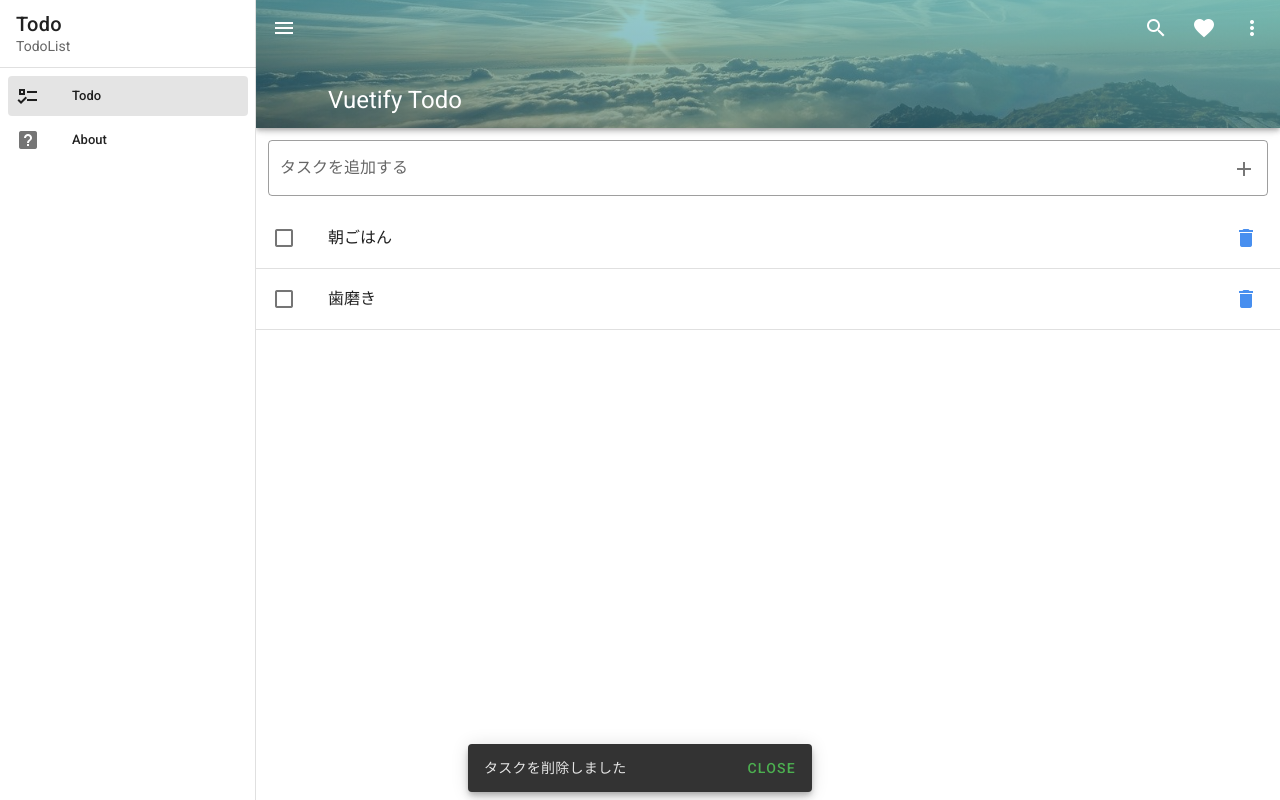
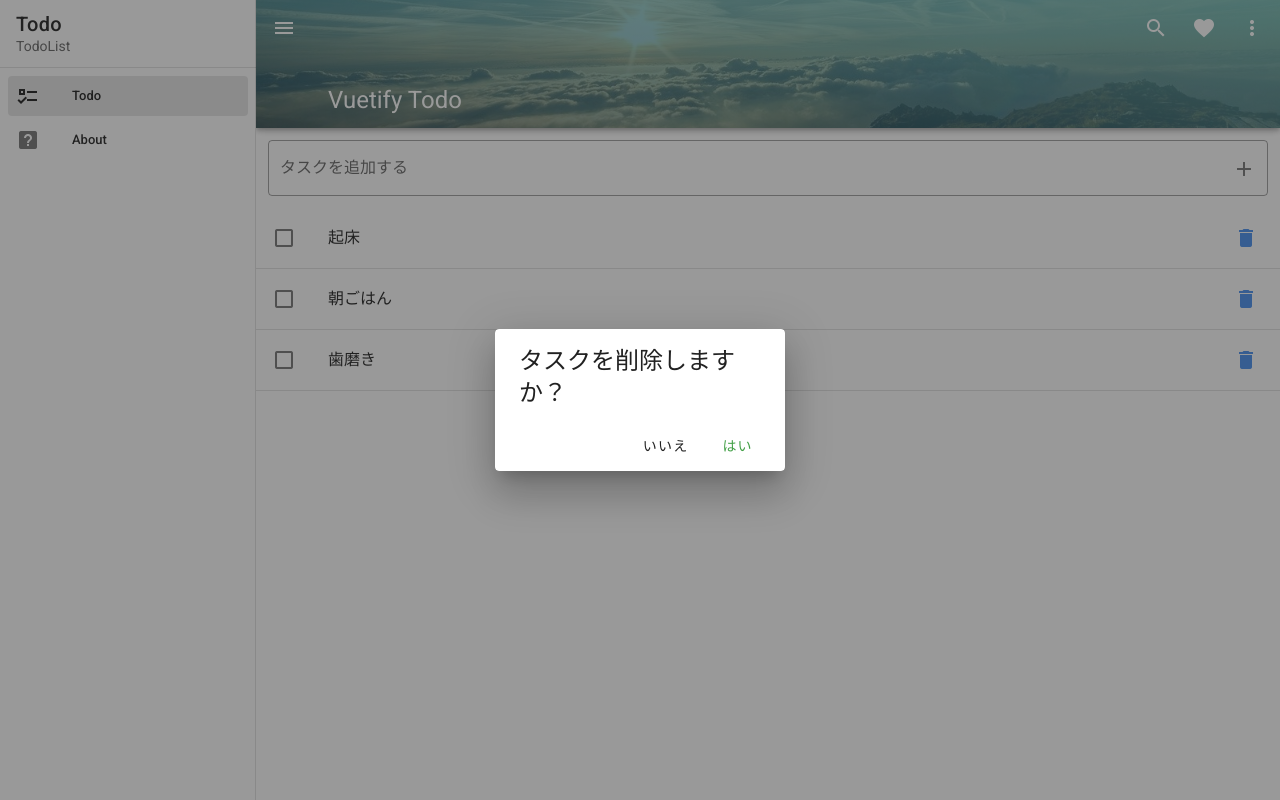
Before and after one commit to AI1411/vuetify-todo, a Vue app: page / in a window 1280 px wide. Both pictures are taken after a click on the button 1246 px from the left and 238 px from the top of the page. Built offline with nearby package versions, Linux system fonts and the light colour scheme.

Commit message:
implement delete dialog

```diff
--- /dev/null
+++ b/src/components/Todo/Dialogs/DialogDelete.vue
@@ -0,0 +1,42 @@
+<template>
+  <v-dialog
+      :value="true"
+      persistent
+      max-width="290"
+  >
+    <v-card>
+      <v-card-title class="headline">
+        タスクを削除しますか？
+      </v-card-title>
+
+      <v-card-actions>
+        <v-spacer></v-spacer>
+
+        <v-btn
+            @click="$emit('close')"
+            text
+        >
+          いいえ
+        </v-btn>
+
+        <v-btn
+            @click="$store.dispatch('deleteTask', task.id)"
+            color="green darken-1"
+            text
+        >
+          はい
+        </v-btn>
+      </v-card-actions>
+    </v-card>
+  </v-dialog>
+</template>
+
+<script>
+export default {
+  props: ['task']
+}
+</script>
+
+<style scoped>
+
+</style>
--- a/src/components/Todo/Task.vue
+++ b/src/components/Todo/Task.vue
@@ -21,7 +21,7 @@
         <v-list-item-action>
           <v-btn
               icon
-              @click.stop="$store.dispatch('deleteTask', task.id)"
+              @click.stop="dialogs.delete = true"
           >
             <v-icon color="primary lighten-1">mdi-delete</v-icon>
           </v-btn>
@@ -29,13 +29,28 @@
       </template>
     </v-list-item>
     <v-divider></v-divider>
+    <dialog-delete
+        v-if="dialogs.delete"
+        @close="dialogs.delete = false"
+        :task="task"
+    />
   </div>
 </template>
 
 <script>
+import DialogDelete from "@/components/Todo/Dialogs/DialogDelete";
 export default {
-  name: "Task",
-  props: ['task']
+  props: ['task'],
+  data() {
+    return {
+      dialogs: {
+        delete: false,
+      }
+    }
+  },
+  components: {
+    'dialog-delete': DialogDelete
+  }
 }
 </script>
 
```
